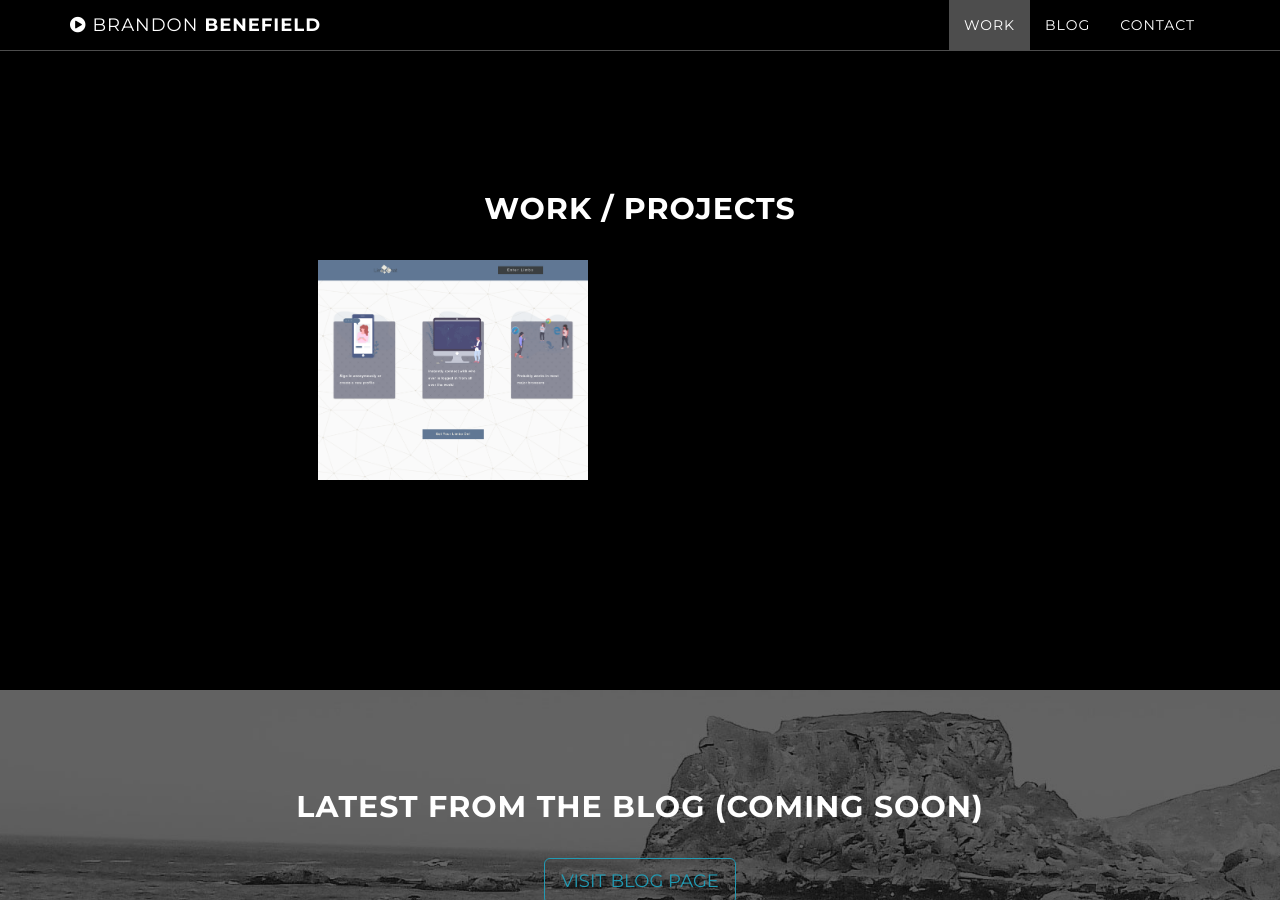
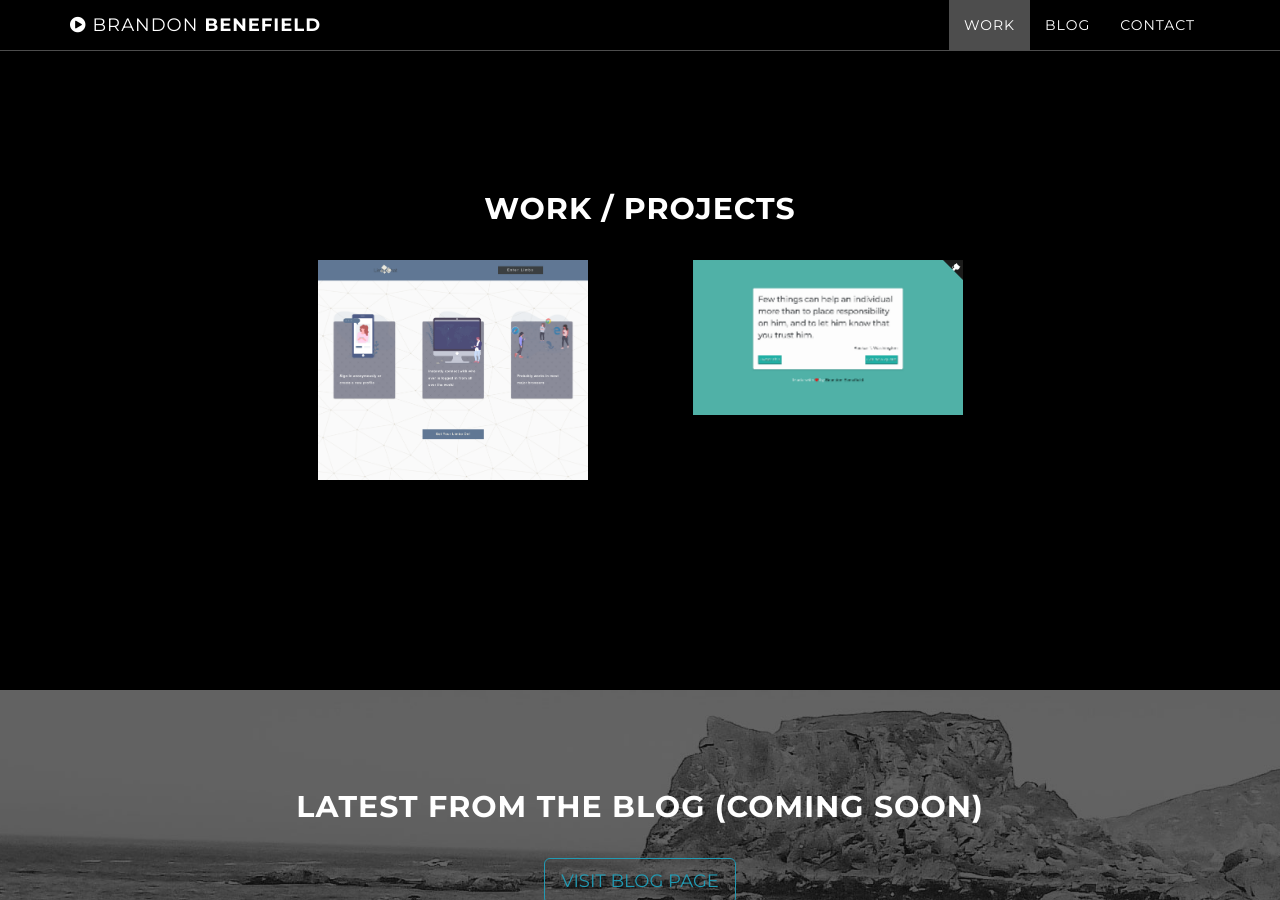
Before and after one commit to bbenefield89/bbenefield89.github.io, a Jekyll site: the page built from index.html, in a window 1280 px wide and 900 px high, scrolled down 908 px. Built offline with Jekyll 4.4.1, drawn with Linux system fonts in a browser that asks for light colours.

Commit message:
ADD 'rqg.png' TO LIST OF PROJECTS
- img/rqg.png
- _site/img/rqg.png
- _config.yml
- _site/index.html

```diff
--- a/_config.yml
+++ b/_config.yml
@@ -14,6 +14,9 @@ projectsData:
   - title: 'LimboChat'
     image: './img/limbochat.png'
     url: 'https://github.com/bbenefield89/LimboChat'
+  - title: 'Random Quote Generator'
+    image: './img/rqg.png'
+    url: 'https://github.com/bbenefield89/RandomQuoteGenerator'
 
 # Footer settings
 footer: Brandon Benefield
```
Also changed, not shown: img/rqg.png (added), 2 other files.
